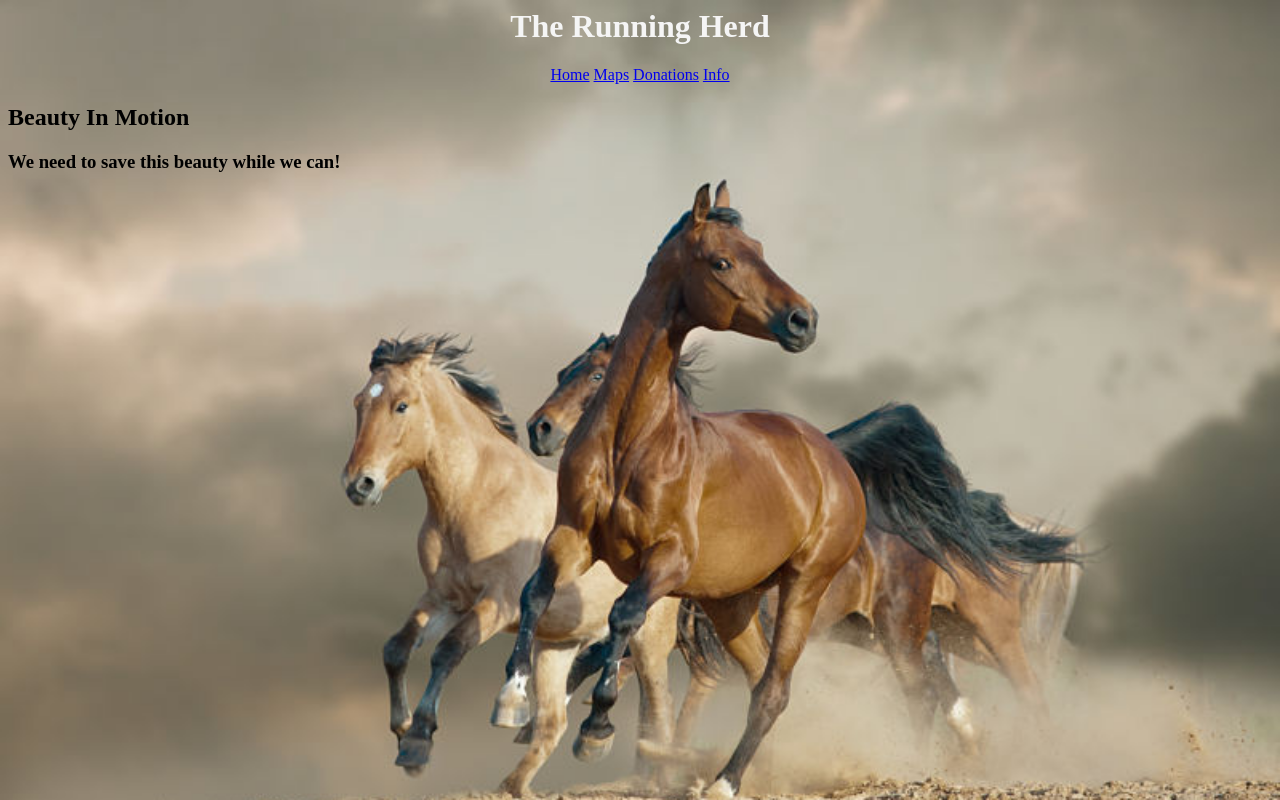
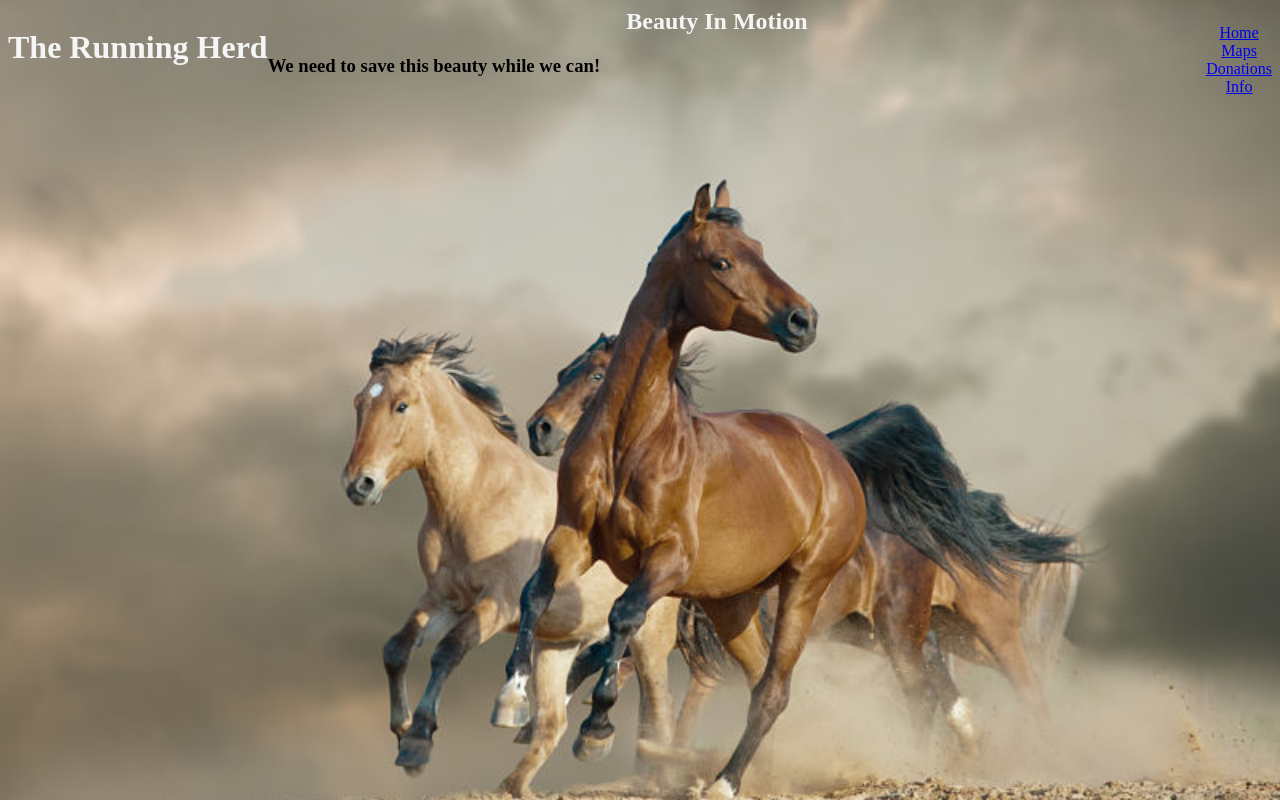
Before and after one commit to yamaha5ap/horses, a plain HTML site: page index.html in a window 1280 px wide. Drawn offline with Linux system fonts and the light colour scheme.

Commit message:
floated header

```diff
--- a/index.html
+++ b/index.html
@@ -9,10 +9,12 @@
     <body>
         <header>
             <h1>The Running Herd</h1>
-            <a href="#">Home</a>
-            <a href="#">Maps</a>
-            <a href="#">Donations</a>
-            <a href="#">Info</a>
+            <ul>
+                <li><a href="#">Home</a></li>
+                <li><a href="#">Maps</a></li>
+                <li><a href="#">Donations</a></li>
+                <li><a href="#">Info</a></li>
+            </ul>
         </header>
 
         <main>
--- a/styles.css
+++ b/styles.css
@@ -3,7 +3,7 @@ header {
     color: whitesmoke;
     text-align: center;
 }
-.opening_statement{
+.open_statement{
      color: whitesmoke;
     text-align: center;
 }
@@ -12,6 +12,16 @@ body {
     background-size: cover;
 
 }
+ul {
+    list-style: none;
+}
 /*Basic Layout*/
 
+header h1{
+    float: left
+}
+header ul{
+    float: right
+}
+
 /*Media Quaries*/
```
